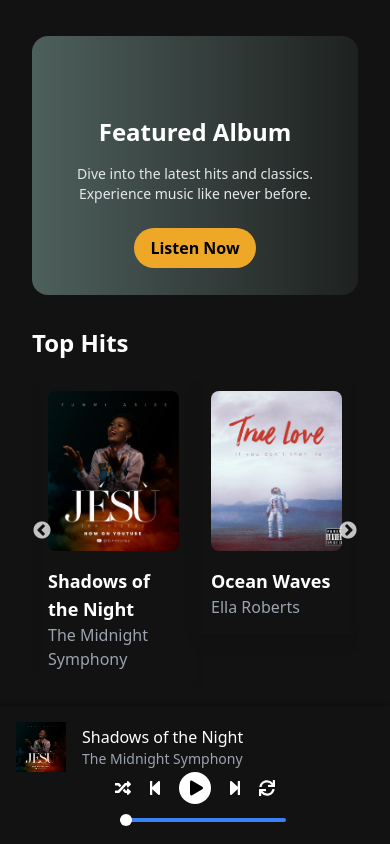
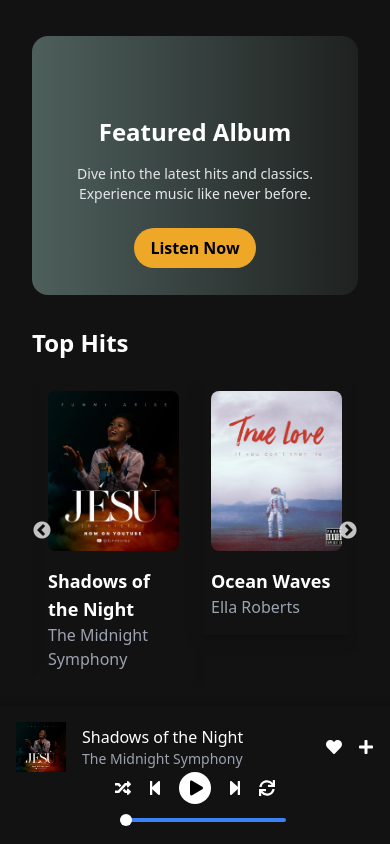
Before and after one commit to jhaashutosh/music-streaming-app, a Next.js app: page / in a window 390 px wide. Built offline with nearby package versions, Linux system fonts and the light colour scheme.

Commit message:
changed the profile pic, fixed the width issue for responsiveness

```diff
--- a/components/RightSidebar.js
+++ b/components/RightSidebar.js
@@ -1,12 +1,12 @@
 import styles from '../styles/module/rightSidebar.module.css';
 import ListContainer from './ListContainer';
 
-const RightSidebar = ({currentMusic, setCurrentMusic}) => {
+const RightSidebar = () => {
 
   return (
     <div className={`${styles.sidebar} flex flex-col p-6`}>
       <div className="w-full profile flex gap-4 items-center justify-start">
-        <img src="/images/profile.jpeg" alt="Profile" className="rounded-full w-8 h-8" />
+        <img src="/images/dummy-profile.jpg" alt="Profile" className="rounded-full w-8 h-8" />
         <h4 className="text-white text-center">Ashutosh</h4>
       </div>
       <div className="w-full overflow-y-auto">
--- a/styles/module/musicPlayer.module.css
+++ b/styles/module/musicPlayer.module.css
@@ -34,7 +34,7 @@
     display: none;
   }
   .musicDetails {
-    width: 100%;
+    width: 100% !important;
     justify-content: space-between;
     align-items: center;
   }
```
Also changed, not shown: public/images/dummy-profile.jpg (added).
